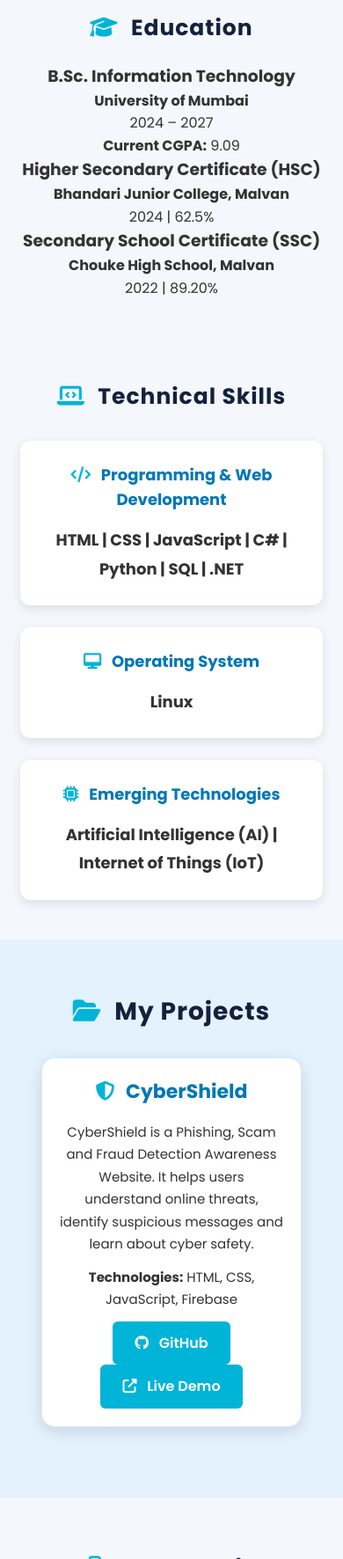
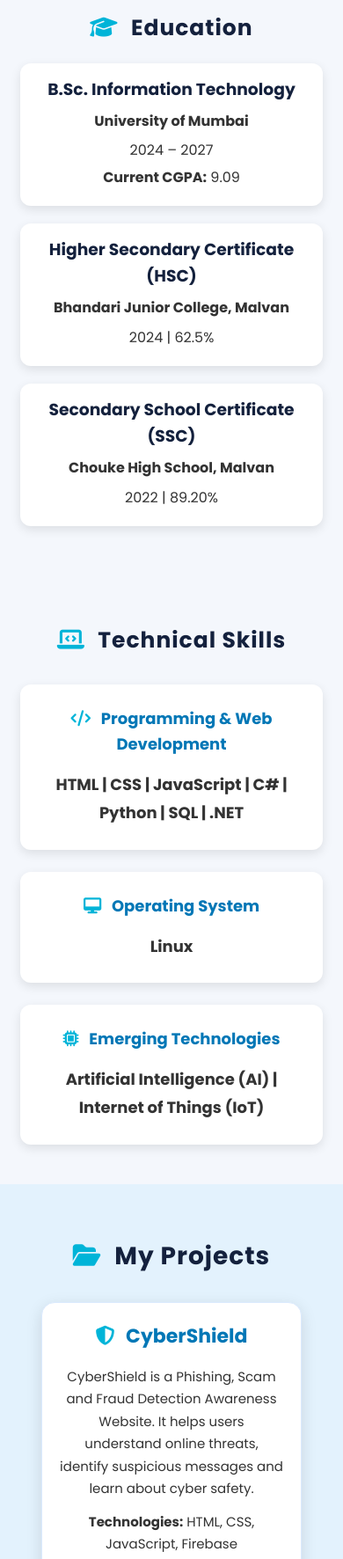
Before and after one commit to jayshreeparab2224-lab/MyPortfolio, a plain HTML site: page index.html in a window 390 px wide. Shown: the part 1320-3092 px from the top of the page at 88% size. Drawn offline with Linux system fonts and the light colour scheme.

Commit message:
Update style.css

```diff
--- a/style.css
+++ b/style.css
@@ -604,3 +604,64 @@ body.dark-mode #contact-form textarea::placeholder {
 body.dark-mode #contact-form h3 {
     color: #00b4d8;
 }
+
+/* Education Section */
+.education-card {
+    background-color: white;
+    padding: 20px;
+    margin: 20px auto;
+    border-radius: 12px;
+    max-width: 700px;
+    box-shadow: 0 4px 12px rgba(0, 0, 0, 0.1);
+    transition: transform 0.3s ease;
+}
+
+.education-card:hover {
+    transform: translateY(-5px);
+}
+
+.education-card h3 {
+    color: #14213d;
+    margin-bottom: 8px;
+}
+
+.education-card h4 {
+    margin-bottom: 8px;
+}
+
+.education-card p {
+    margin: 5px 0;
+}
+
+/* Project Buttons */
+.project-buttons {
+    display: flex;
+    gap: 12px;
+    flex-wrap: wrap;
+    margin-top: 15px;
+}
+
+/* Dark Mode */
+body.dark-mode .education-card {
+    background-color: #252525;
+    color: white;
+}
+
+body.dark-mode .education-card h3 {
+    color: #fca311;
+}
+
+/* Mobile Responsive */
+@media (max-width: 600px) {
+    .project-buttons {
+        flex-direction: column;
+    }
+
+    .project-buttons .btn {
+        text-align: center;
+    }
+
+    .education-card {
+        padding: 15px;
+    }
+}
```
